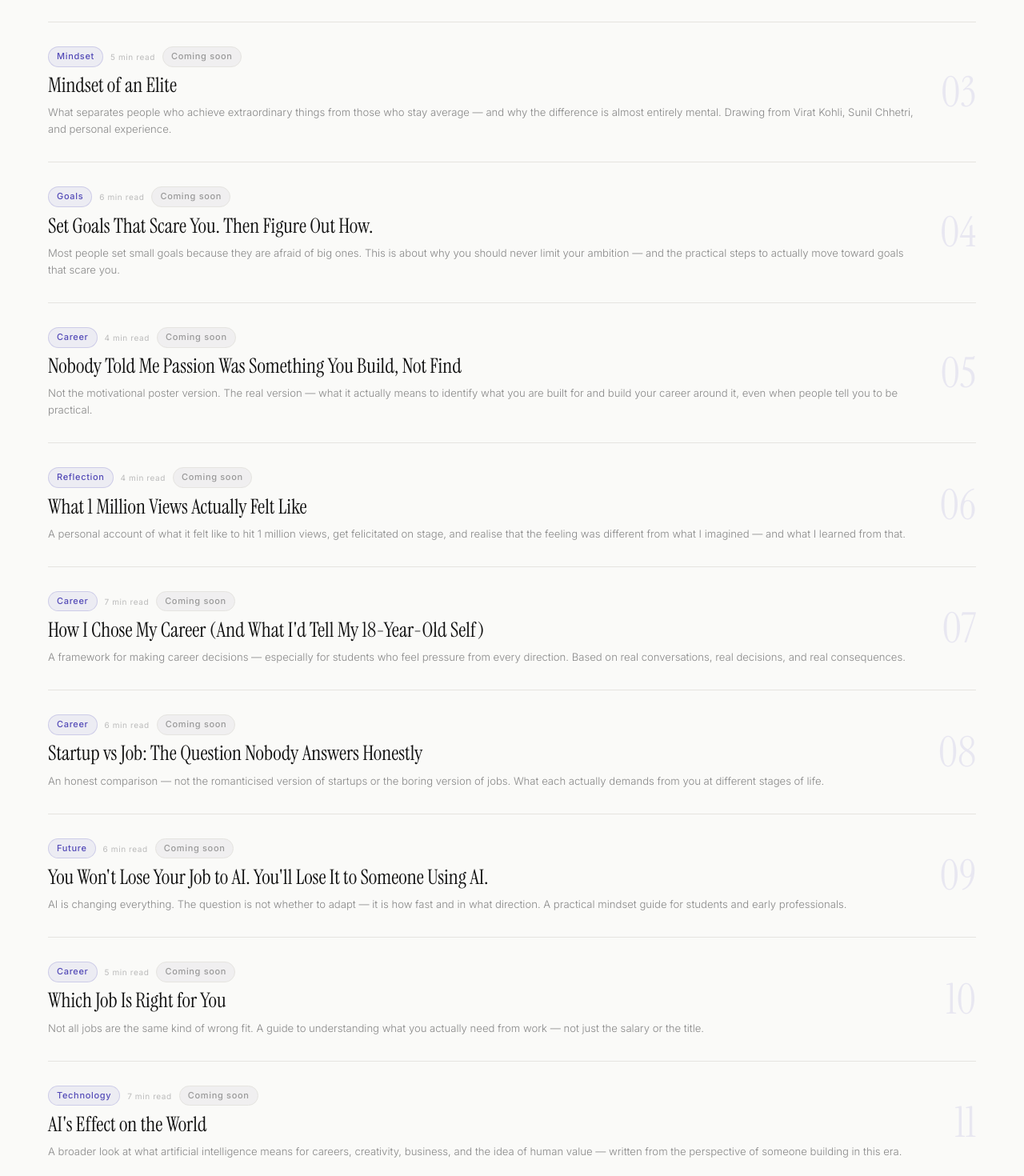
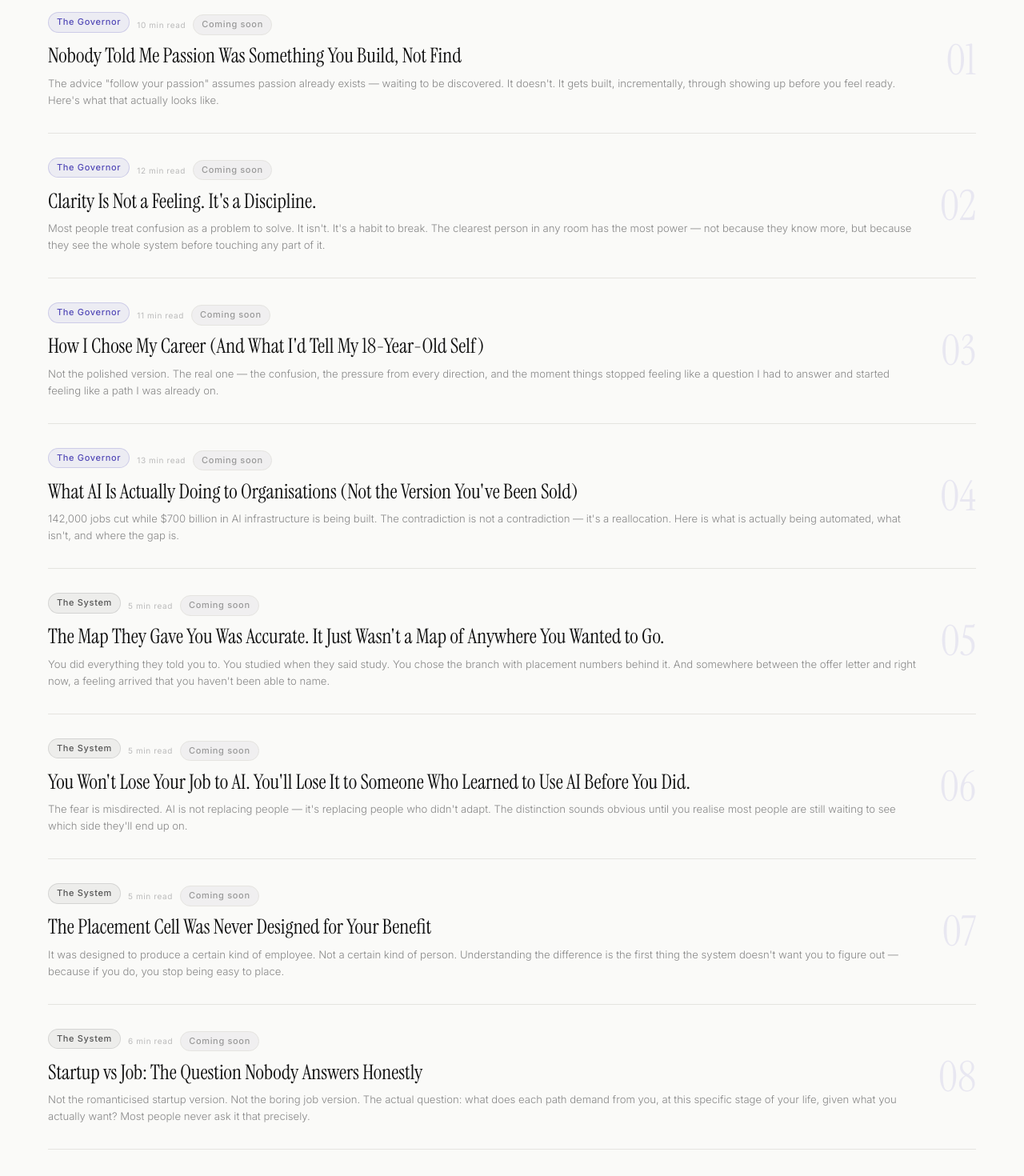
Before and after one commit to durveshpatil17/durvesh-portfolio-2026, a React (Vite) app: page /writing in a window 1280 px wide. Shown: the part 1060-2530 px from the top of the page at 80% size. Built offline with nearby package versions, Linux system fonts and the light colour scheme.

Commit message:
feat: complete rewrite of WritingPage and articles for new AI strategy focus

```diff
--- a/src/data/articles.js
+++ b/src/data/articles.js
@@ -1,112 +1,93 @@
 export const articles = [
-  {
-    id: 10,
-    title: 'Why Organisations Resist AI Even When It Works',
-    category: 'AI & Strategy',
-    date: '2026',
-    readTime: '7 min',
-    excerpt: 'The technology is rarely the problem. The people, the incentives, and the systems around it almost always are. A look at why AI adoption fails at the human layer — and what that means for anyone trying to implement it.',
-    slug: 'why-organisations-resist-ai',
-    status: 'coming-soon',
-  },
-  {
-    id: 11,
-    title: 'What Content Creation Taught Me About How People Absorb New Ideas',
-    category: 'AI & Strategy',
-    date: '2026',
-    readTime: '5 min',
-    excerpt: 'Four years of making content that people actually watch taught me something about how humans engage with unfamiliar ideas. It turns out it applies directly to how organisations should think about AI adoption.',
-    slug: 'content-creation-and-idea-absorption',
-    status: 'coming-soon',
-  },
+  // ── THE GOVERNOR — Long essays, framework pieces ──────────────
   {
     id: 1,
-    title: 'Mindset of an Elite',
-    category: 'Mindset',
-    date: '2026',
-    readTime: '5 min',
-    excerpt: 'What separates people who achieve extraordinary things from those who stay average — and why the difference is almost entirely mental. Drawing from Virat Kohli, Sunil Chhetri, and personal experience.',
-    slug: 'mindset-of-an-elite',
+    title: 'Nobody Told Me Passion Was Something You Build, Not Find',
+    category: 'The Governor',
+    date: 'Coming',
+    readTime: '10 min',
+    excerpt: 'The advice "follow your passion" assumes passion already exists — waiting to be discovered. It doesn\'t. It gets built, incrementally, through showing up before you feel ready. Here\'s what that actually looks like.',
+    slug: 'passion-is-built-not-found',
     status: 'coming-soon',
+    featured: false,
   },
   {
     id: 2,
-    title: 'Set Goals That Scare You. Then Figure Out How.',
-    category: 'Goals',
-    date: '2026',
-    readTime: '6 min',
-    excerpt: 'Most people set small goals because they are afraid of big ones. This is about why you should never limit your ambition — and the practical steps to actually move toward goals that scare you.',
-    slug: 'set-goals-that-scare-you',
+    title: 'Clarity Is Not a Feeling. It\'s a Discipline.',
+    category: 'The Governor',
+    date: 'Coming',
+    readTime: '12 min',
+    excerpt: 'Most people treat confusion as a problem to solve. It isn\'t. It\'s a habit to break. The clearest person in any room has the most power — not because they know more, but because they see the whole system before touching any part of it.',
+    slug: 'clarity-is-a-discipline',
     status: 'coming-soon',
+    featured: false,
   },
   {
     id: 3,
-    title: 'Nobody Told Me Passion Was Something You Build, Not Find',
-    category: 'Career',
-    date: '2026',
-    readTime: '4 min',
-    excerpt: 'Not the motivational poster version. The real version — what it actually means to identify what you are built for and build your career around it, even when people tell you to be practical.',
-    slug: 'passion-is-built-not-found',
+    title: 'How I Chose My Career (And What I\'d Tell My 18-Year-Old Self)',
+    category: 'The Governor',
+    date: 'Coming',
+    readTime: '11 min',
+    excerpt: 'Not the polished version. The real one — the confusion, the pressure from every direction, and the moment things stopped feeling like a question I had to answer and started feeling like a path I was already on.',
+    slug: 'how-i-chose-my-career',
     status: 'coming-soon',
+    featured: false,
   },
   {
     id: 4,
-    title: 'What 1 Million Views Actually Felt Like',
-    category: 'Reflection',
-    date: '2026',
-    readTime: '4 min',
-    excerpt: 'A personal account of what it felt like to hit 1 million views, get felicitated on stage, and realise that the feeling was different from what I imagined — and what I learned from that.',
-    slug: 'what-1-million-views-felt-like',
+    title: 'What AI Is Actually Doing to Organisations (Not the Version You\'ve Been Sold)',
+    category: 'The Governor',
+    date: 'Coming',
+    readTime: '13 min',
+    excerpt: '142,000 jobs cut while $700 billion in AI infrastructure is being built. The contradiction is not a contradiction — it\'s a reallocation. Here is what is actually being automated, what isn\'t, and where the gap is.',
+    slug: 'what-ai-is-actually-doing',
     status: 'coming-soon',
+    featured: false,
   },
+
+  // ── THE SYSTEM — Short provocations, shareable ────────────────
   {
     id: 5,
-    title: 'How I Chose My Career (And What I\'d Tell My 18-Year-Old Self)',
-    category: 'Career',
-    date: '2026',
-    readTime: '7 min',
-    excerpt: 'A framework for making career decisions — especially for students who feel pressure from every direction. Based on real conversations, real decisions, and real consequences.',
-    slug: 'how-i-chose-my-career',
+    title: 'The Map They Gave You Was Accurate. It Just Wasn\'t a Map of Anywhere You Wanted to Go.',
+    category: 'The System',
+    date: 'Coming',
+    readTime: '5 min',
+    excerpt: 'You did everything they told you to. You studied when they said study. You chose the branch with placement numbers behind it. And somewhere between the offer letter and right now, a feeling arrived that you haven\'t been able to name.',
+    slug: 'the-map-they-gave-you',
     status: 'coming-soon',
+    featured: true,
   },
   {
     id: 6,
-    title: 'Startup vs Job: The Question Nobody Answers Honestly',
-    category: 'Career',
-    date: '2026',
-    readTime: '6 min',
-    excerpt: 'An honest comparison — not the romanticised version of startups or the boring version of jobs. What each actually demands from you at different stages of life.',
-    slug: 'startup-vs-job',
+    title: 'You Won\'t Lose Your Job to AI. You\'ll Lose It to Someone Who Learned to Use AI Before You Did.',
+    category: 'The System',
+    date: 'Coming',
+    readTime: '5 min',
+    excerpt: 'The fear is misdirected. AI is not replacing people — it\'s replacing people who didn\'t adapt. The distinction sounds obvious until you realise most people are still waiting to see which side they\'ll end up on.',
+    slug: 'ai-and-your-job',
     status: 'coming-soon',
+    featured: false,
   },
   {
     id: 7,
-    title: 'You Won\'t Lose Your Job to AI. You\'ll Lose It to Someone Using AI.',
-    category: 'Future',
-    date: '2026',
-    readTime: '6 min',
-    excerpt: 'AI is changing everything. The question is not whether to adapt — it is how fast and in what direction. A practical mindset guide for students and early professionals.',
-    slug: 'ai-and-your-career',
+    title: 'The Placement Cell Was Never Designed for Your Benefit',
+    category: 'The System',
+    date: 'Coming',
+    readTime: '5 min',
+    excerpt: 'It was designed to produce a certain kind of employee. Not a certain kind of person. Understanding the difference is the first thing the system doesn\'t want you to figure out — because if you do, you stop being easy to place.',
+    slug: 'placement-cell-system',
     status: 'coming-soon',
+    featured: false,
   },
   {
     id: 8,
-    title: 'Which Job Is Right for You',
-    category: 'Career',
-    date: '2026',
-    readTime: '5 min',
-    excerpt: 'Not all jobs are the same kind of wrong fit. A guide to understanding what you actually need from work — not just the salary or the title.',
-    slug: 'which-job-is-right-for-you',
+    title: 'Startup vs Job: The Question Nobody Answers Honestly',
+    category: 'The System',
+    date: 'Coming',
+    readTime: '6 min',
+    excerpt: 'Not the romanticised startup version. Not the boring job version. The actual question: what does each path demand from you, at this specific stage of your life, given what you actually want? Most people never ask it that precisely.',
+    slug: 'startup-vs-job',
     status: 'coming-soon',
-  },
-  {
-    id: 9,
-    title: "AI's Effect on the World",
-    category: 'Technology',
-    date: '2026',
-    readTime: '7 min',
-    excerpt: 'A broader look at what artificial intelligence means for careers, creativity, business, and the idea of human value — written from the perspective of someone building in this era.',
-    slug: 'ais-effect-on-the-world',
-    status: 'coming-soon',
+    featured: false,
   },
 ];
--- a/src/pages/WritingPage.jsx
+++ b/src/pages/WritingPage.jsx
@@ -2,7 +2,7 @@ import React, { useState } from 'react';
 import { S } from '../theme';
 import { articles } from '../data/articles';
 
-const CATEGORIES = ['All', 'AI & Strategy', 'Career', 'Mindset', 'Reflection', 'Future', 'Technology'];
+const CATEGORIES = ['All', 'The Governor', 'The System'];
 
 export default function WritingPage() {
   const [active, setActive] = useState('All');
@@ -15,18 +15,85 @@ export default function WritingPage() {
       <section style={{ padding: 'clamp(3rem,6vw,5rem) clamp(1.25rem,5vw,4rem)', background: '#FAFAF8', borderBottom: '0.5px solid #E5E4E0' }}>
         <div style={{ maxWidth: '1160px', margin: '0 auto' }}>
           <span className="sec-label">Writing</span>
-          <h1 style={{ fontFamily: S.serif, fontSize: 'clamp(2.8rem,7vw,6rem)', color: '#111111', fontWeight: 400, lineHeight: 1.05, maxWidth: '700px', marginBottom: '1.5rem' }}>
-            Writing that earns<br />
-            <em>your attention.</em>
+          <h1 style={{ fontFamily: 'Instrument Serif, Georgia, serif', fontSize: 'clamp(2.8rem,7vw,6rem)', color: '#111111', fontWeight: 400, lineHeight: 1.05, maxWidth: '700px', marginBottom: '1.5rem' }}>
+            Writing that challenges<br />
+            <em>what you believe.</em>
           </h1>
           <p style={{ color: '#666', fontSize: 'clamp(0.95rem,1.5vw,1.05rem)', fontWeight: 300, lineHeight: 1.7, maxWidth: '500px' }}>
-            I write when I have something real to say. Two kinds of pieces live here: analytical writing on AI, technology, and how organisations actually change — and honest writing on careers, decisions, and the things nobody tells you. Both are for people who think carefully about where they're going.
-          </p>
-          <p style={{ fontSize: '13px', color: '#999999', lineHeight: 1.6, marginTop: '1rem', fontStyle: 'italic', maxWidth: '480px' }}>
-            Articles are in progress. The first pieces will be published before this site goes public.
+            I write to challenge something you believe — then prove why the challenge is worth taking seriously. Two pieces a month: one short provocation you can read in five minutes, one long essay that earns an hour of your time. Start with the piece marked below.
           </p>
         </div>
       </section>
+
+      {/* Start Here — featured article */}
+      {(() => {
+        const featured = articles.find(a => a.featured);
+        if (!featured) return null;
+        return (
+          <div className="reveal" style={{ marginBottom: 'clamp(2.5rem,5vw,4rem)' }}>
+            <div style={{
+              background: '#FFFFFF',
+              border: '0.5px solid #E5E4E0',
+              borderRadius: '20px',
+              padding: 'clamp(1.75rem,3vw,2.75rem)',
+              display: 'grid',
+              gridTemplateColumns: 'repeat(auto-fit, minmax(280px,1fr))',
+              gap: 'clamp(1.5rem,3vw,3rem)',
+              alignItems: 'center',
+            }}>
+              <div>
+                <div style={{ display: 'flex', alignItems: 'center', gap: '0.75rem', marginBottom: '1.25rem' }}>
+                  <span style={{
+                    fontSize: '10px', fontWeight: 600,
+                    letterSpacing: '0.16em', textTransform: 'uppercase',
+                    padding: '4px 12px', borderRadius: '30px',
+                    background: '#111111', color: '#FFFFFF',
+                  }}>
+                    Start here
+                  </span>
+                  <span style={{
+                    fontSize: '10px', letterSpacing: '0.1em',
+                    textTransform: 'uppercase', color: '#999999',
+                  }}>
+                    {featured.readTime} read
+                  </span>
+                </div>
+                <h2 style={{
+                  fontFamily: 'Instrument Serif, Georgia, serif',
+                  fontSize: 'clamp(1.3rem,2.5vw,2rem)',
+                  color: '#111111', fontWeight: 400,
+                  lineHeight: 1.2, marginBottom: '1rem',
+                }}>
+                  {featured.title}
+                </h2>
+                <p style={{
+                  fontSize: '15px', color: '#666666',
+                  lineHeight: 1.7, fontWeight: 300,
+                  marginBottom: '1.5rem',
+                }}>
+                  {featured.excerpt}
+                </p>
+                <span style={{
+                  fontSize: '12px', color: '#999999',
+                  letterSpacing: '0.08em', textTransform: 'uppercase',
+                }}>
+                  Coming soon
+                </span>
+              </div>
+              <div style={{
+                fontFamily: 'Instrument Serif, Georgia, serif',
+                fontSize: 'clamp(5rem,12vw,9rem)',
+                color: '#111111', opacity: 0.04,
+                lineHeight: 1, fontStyle: 'italic',
+                textAlign: 'right',
+                userSelect: 'none',
+              }}>
+                01
+              </div>
+            </div>
+          </div>
+        );
+      })()}
 
       {/* ── Category filters ── */}
       <div style={{ borderBottom: '0.5px solid #E5E4E0', background: '#FAFAF8', padding: '0 clamp(1.25rem,5vw,4rem)', overflowX: 'auto' }}>
@@ -62,7 +129,21 @@ export default function WritingPage() {
             }}>
               <div>
                 <div style={{ display: 'flex', alignItems: 'center', gap: '0.6rem', marginBottom: '0.5rem', flexWrap: 'wrap' }}>
-                  <span className="tag-pill">{article.category}</span>
+                  <span className="tag-pill" style={{
+                    marginBottom: '0.4rem',
+                    display: 'inline-block',
+                    background: article.category === 'The Governor'
+                      ? 'rgba(83,74,183,0.08)'
+                      : 'rgba(0,0,0,0.05)',
+                    color: article.category === 'The Governor'
+                      ? '#534AB7'
+                      : '#555555',
+                    border: article.category === 'The Governor'
+                      ? '0.5px solid rgba(83,74,183,0.2)'
+                      : '0.5px solid rgba(0,0,0,0.1)',
+                  }}>
+                    {article.category}
+                  </span>
                   <span style={{ fontSize: '10px', color: '#BBB', letterSpacing: '0.06em' }}>{article.readTime} read</span>
                   {article.status === 'coming-soon' && (
                     <span className="tag-pill" style={{ background: '#F0EFF0', color: '#999', borderColor: '#E5E4E0' }}>Coming soon</span>
@@ -93,7 +174,7 @@ export default function WritingPage() {
             <span className="sec-label" style={{ color: 'rgba(255,255,255,0.38)' }}>About the author</span>
             <h3 style={{ fontFamily: S.serif, fontSize: 'clamp(1.5rem,3vw,2.2rem)', color: '#FFFFFF', fontWeight: 400, marginBottom: '1rem' }}>Durvesh H. Patil</h3>
             <p style={{ color: 'rgba(255,255,255,0.5)', fontSize: 'clamp(0.9rem,1.5vw,1rem)', lineHeight: 1.8, fontWeight: 300, marginBottom: '1.5rem' }}>
-              Engineering grad from KBT College Nashik. MBA student at SCIT Pune, Symbiosis International University. Content creator with 4M+ organic views across @_thedurvesh and @cinesyncbydurvesh. I write about mindset, careers, and the world changing around us.
+              Engineering graduate from KBT College Nashik. MBA student at SCIT Pune, Symbiosis International University. I write about the system — how it was designed, what it optimises for, and how to build capability that doesn't depend on it choosing you. Twice a month.
             </p>
             <a href="https://www.instagram.com/_thedurvesh/" target="_blank" rel="noreferrer"
               style={{ color: '#AFA9EC', fontSize: '0.8rem', textDecoration: 'none', letterSpacing: '0.06em', transition: 'opacity 0.2s' }}
```
